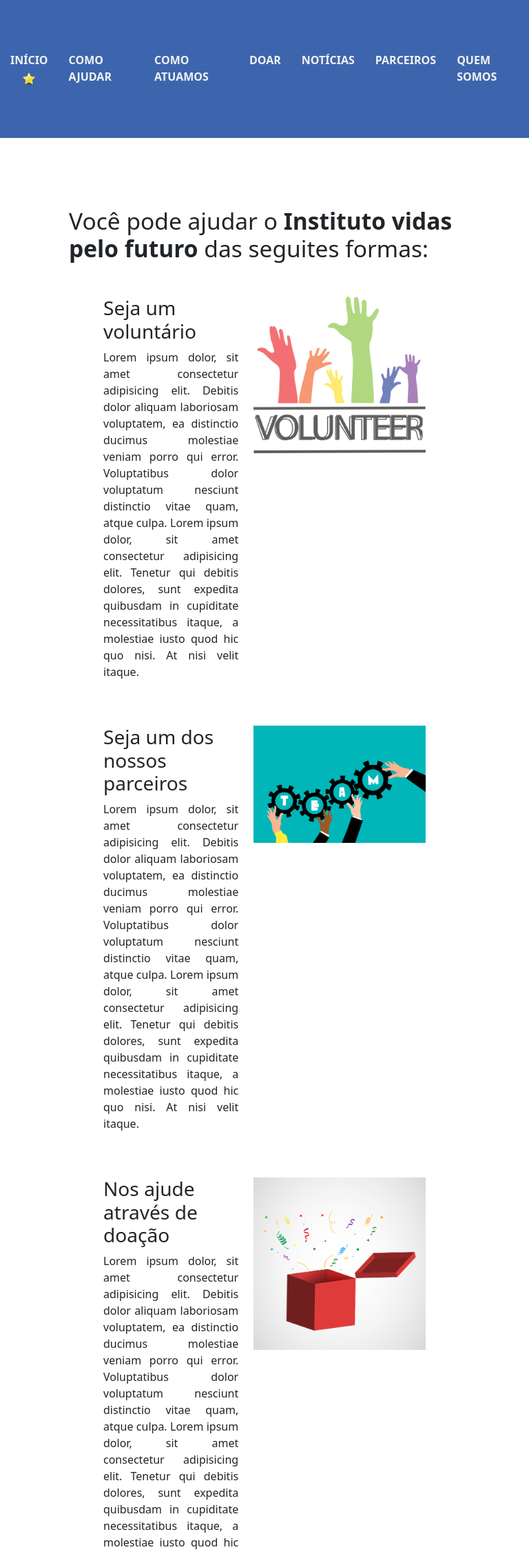
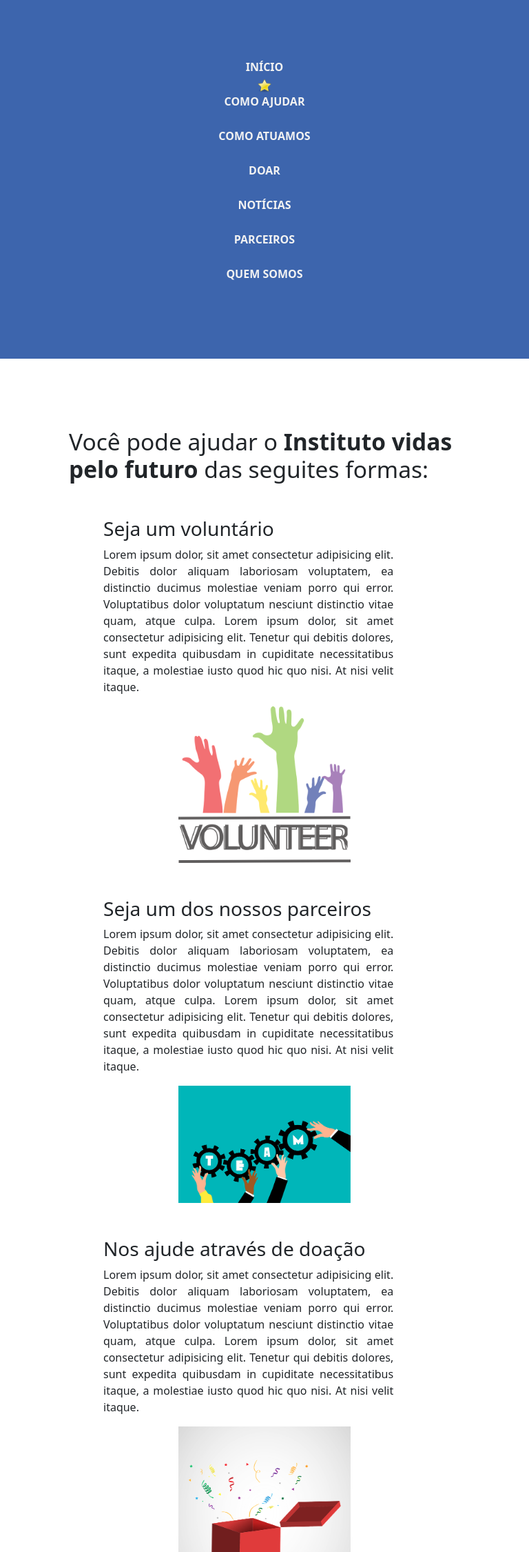
Before and after one commit to AsaphRG/Projeto_Vidas_Futuro, a PHP site: page /comoAjudar.php in a window 768 px wide. Shown: the top 2250 px of the page at 69% size. Run offline with PHP 8.4, Linux system fonts and the light colour scheme; some libraries are stand-ins or nearby versions.

Commit message:
Ajustes na responsividade da page Como Ajudar.

```diff
--- a/assets/css/pageComoAjudar.css
+++ b/assets/css/pageComoAjudar.css
@@ -64,24 +64,84 @@
     margin-top: 10px;
 }
 
-@media (max-width: 1180px) and (min-width: 1024px){
-}
 
 @media (max-width:999px) and ( min-width: 800px) {
-
+    .conteinerVoluntario,
+    .conteinerDoar,
+    .conteinerCrianca,
+    .conteinerParceiro{
+        flex-direction: column;
+        justify-content: center;
+        align-items: center;
+    }
 }
 
     @media (max-width:799px) and ( min-width: 600px) {
+    .conteinerVoluntario,
+    .conteinerDoar,
+    .conteinerCrianca,
+    .conteinerParceiro{
+        flex-direction: column;
+        justify-content: center;
+        align-items: center;
+    }
+    .titlePageComoAjudar{
+        font: 16px;
+    }
+    .formularioContato input{
+        width: 450px;
+    }
     }
 
     @media (max-width:599px) and (min-width: 500px) {
+        .conteinerVoluntario,
+        .conteinerDoar,
+        .conteinerCrianca,
+        .conteinerParceiro{
+            flex-direction: column;
+            justify-content: center;
+            align-items: center;
+        }
     }
 
     @media (max-width:499px) and (min-width: 400px) {
+        .conteinerVoluntario,
+        .conteinerDoar,
+        .conteinerCrianca,
+        .conteinerParceiro{
+            flex-direction: column;
+            justify-content: center;
+            align-items: center;
+        }
+        .formularioContato input{
+            width: 350px;
+        }
     }
 
     @media (max-width: 399px) and (min-width: 300px) {
+        .conteinerVoluntario,
+        .conteinerDoar,
+        .conteinerCrianca,
+        .conteinerParceiro{
+            flex-direction: column;
+            justify-content: center;
+            align-items: center;
+        }
+        .formularioContato input{
+            width: 350px;
+        }
 }
 
     @media (max-width: 299px) and (min-width: 200px){
+        .conteinerVoluntario,
+        .conteinerDoar,
+        .conteinerCrianca,
+        .conteinerParceiro{
+            flex-direction: column;
+            justify-content: center;
+            align-items: center;
+        }
+        .formularioContato input{
+            width: 250px;
+        }
     }
--- a/assets/css/styleGlobal.css
+++ b/assets/css/styleGlobal.css
@@ -132,11 +132,19 @@ body{
 @media (max-width:799px) and ( min-width: 600px) {
     /* Cabeçalho */
     .conteinerMasterCabecalho{
-        height: 25vh;
+        height: 65vh;
+    }
+    .conteinerMasterCabecalho,
+    .conteinerMenu{
+        display: flex;
+        flex-direction: column;
     }
     /* Rodapé */
     .conteinerMasterRodape{
         height: 45vh;
+        flex-direction: column;
+        align-items: center;
+        justify-content: center;
     }
 }
 
--- a/comoAjudar.php
+++ b/comoAjudar.php
@@ -19,7 +19,7 @@
     <?php include 'header.php'?>
     <main class="conteinerMasterComoAjudar">
         <div class="conteinerConteudoComoAjudar">
-        <h1>Você pode ajudar o <b>Instituto vidas pelo futuro</b> das seguites formas: </h1>
+        <h1 class="titlePageComoAjudar">Você pode ajudar o <b>Instituto vidas pelo futuro</b> das seguites formas: </h1>
         <section class="conteinerVoluntario">
             <div>
                 <h2>Seja um voluntário</h2>
```
